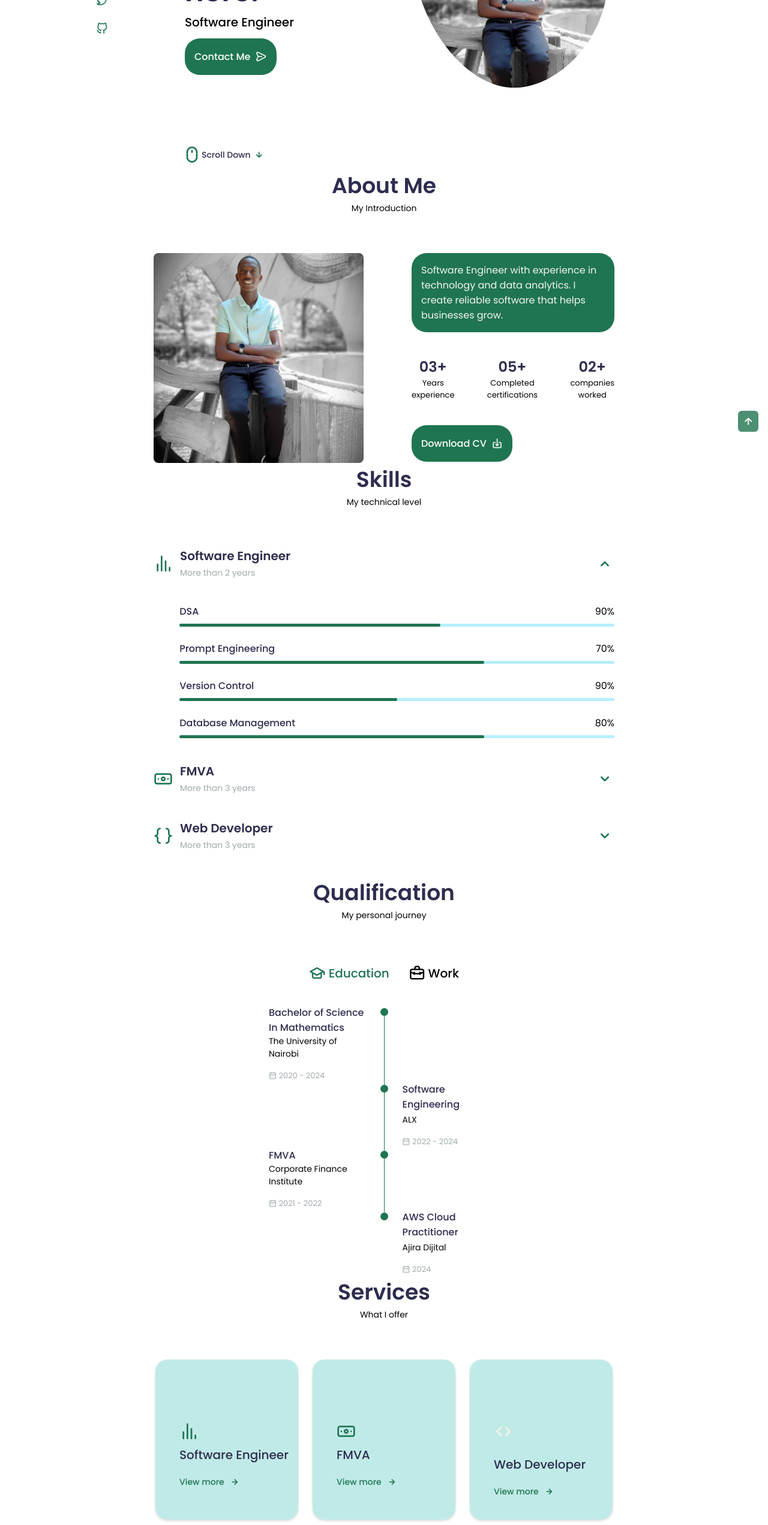
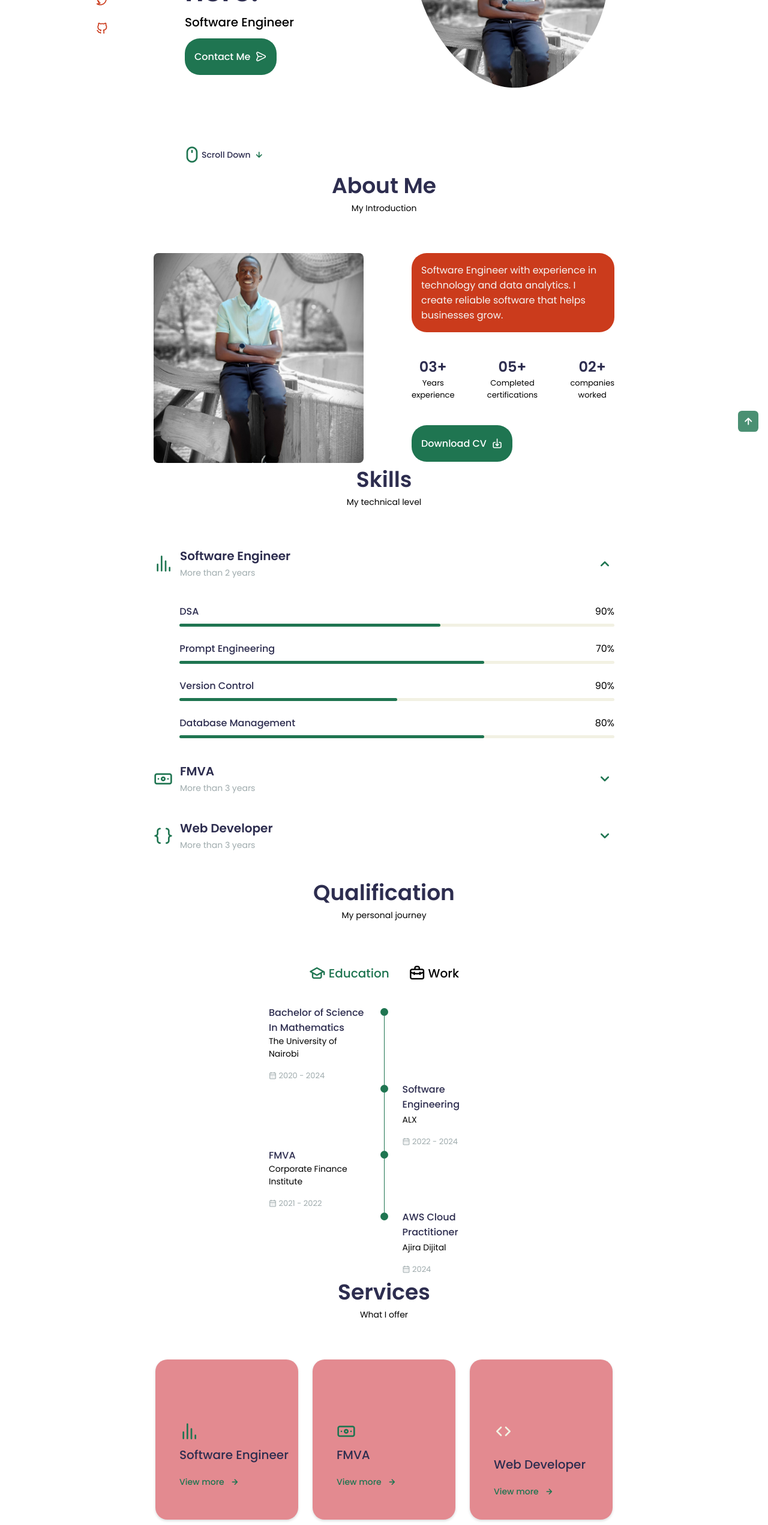
Before and after one commit to VincentAgunda/Vin-s-Portfolio, a plain HTML site: page index.html in a window 1280 px wide. Shown: the part 240-2783 px from the top of the page at 60% size. Drawn offline with nearby package versions, Linux system fonts and the light colour scheme.

Commit message:
portfolio

```diff
--- a/css/styles.css
+++ b/css/styles.css
@@ -13,11 +13,11 @@
   --first-color: #1f7551;
   --first-color-second: #ff7c60;
   --first-color-alt: #ef4444;
-  --first-color-lighter: hsl(var(--hue-color), 92%, 85%);
+  --first-color-lighter: #f2f1e3;
   --title-color: rgb(45, 45, 79);
   --text-color: dark;
   --text-color-light: hsl(var(--hue-color), 8%, 65%);
-  --input-color: hsl(var(--hue-color), 70%, 96%);
+  --input-color: #e38a90;
   --body-color: white;
   --container-color: #fff;
   --scroll-bar-color: hsl(var(--hue-color), 12%, 90%);
@@ -313,7 +313,7 @@ img {
 
 .home__social-icon {
   font-size: 1.25rem;
-  color: var(--first-color);
+  color: #cb3b1c;
 }
 
 .home__social-icon:hover {
@@ -445,7 +445,7 @@ img {
   display: flex;
   text-align: center;
   margin-bottom: var(--mb-2-5);
-  background-color: #1f7551;
+  background-color: #cb3b1c;
   border-radius: 25px;
   padding: 1rem;
   color: whitesmoke;
@@ -692,7 +692,7 @@ img {
 
 .services__content {
   position: relative;
-  background-color: #c0eae7;
+  background-color: #e38a90;
   padding: 3.5rem 0.5rem 1.25rem 1.5rem;
   border-radius: 0.5rem;
   box-shadow: 0 2px 4px rgba(0, 0, 0, 0.15);
@@ -791,7 +791,7 @@ img {
   overflow: initial;
   margin-bottom: var(--mb-0-75);
   display: flex;
-  background-color: #c0eae7;
+  background-color: #e38a90;
   border-radius: 20px;
   padding: 1rem;
   color: whitesmoke;
@@ -867,7 +867,7 @@ img {
 }
 
 .project__bg {
-  background-color: var(--first-color-second);
+  background-color: #e38a90;
   padding-top: 3rem;
 }
 
```
Also changed, not shown: images/vin-3.jpg (added).
